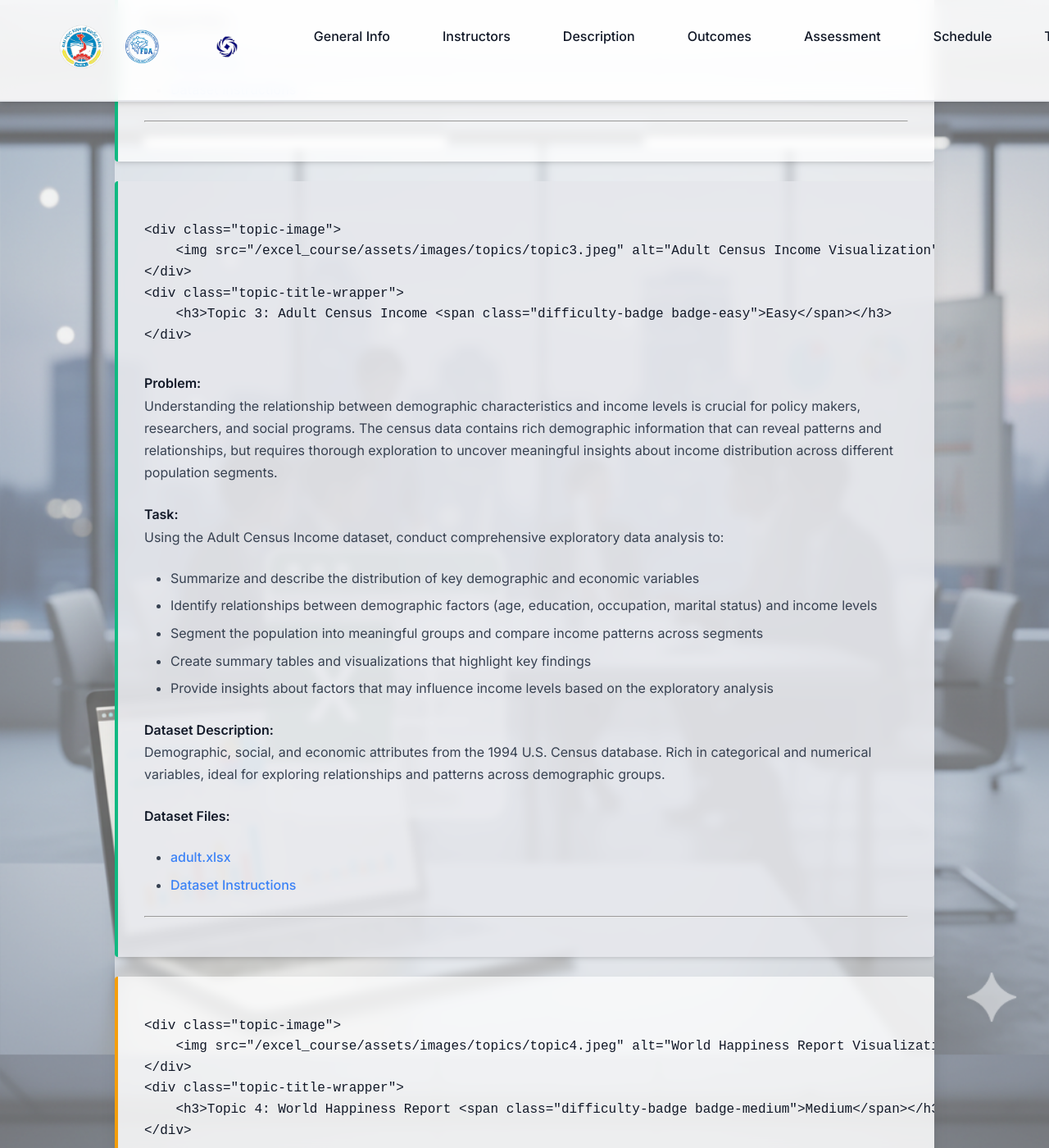
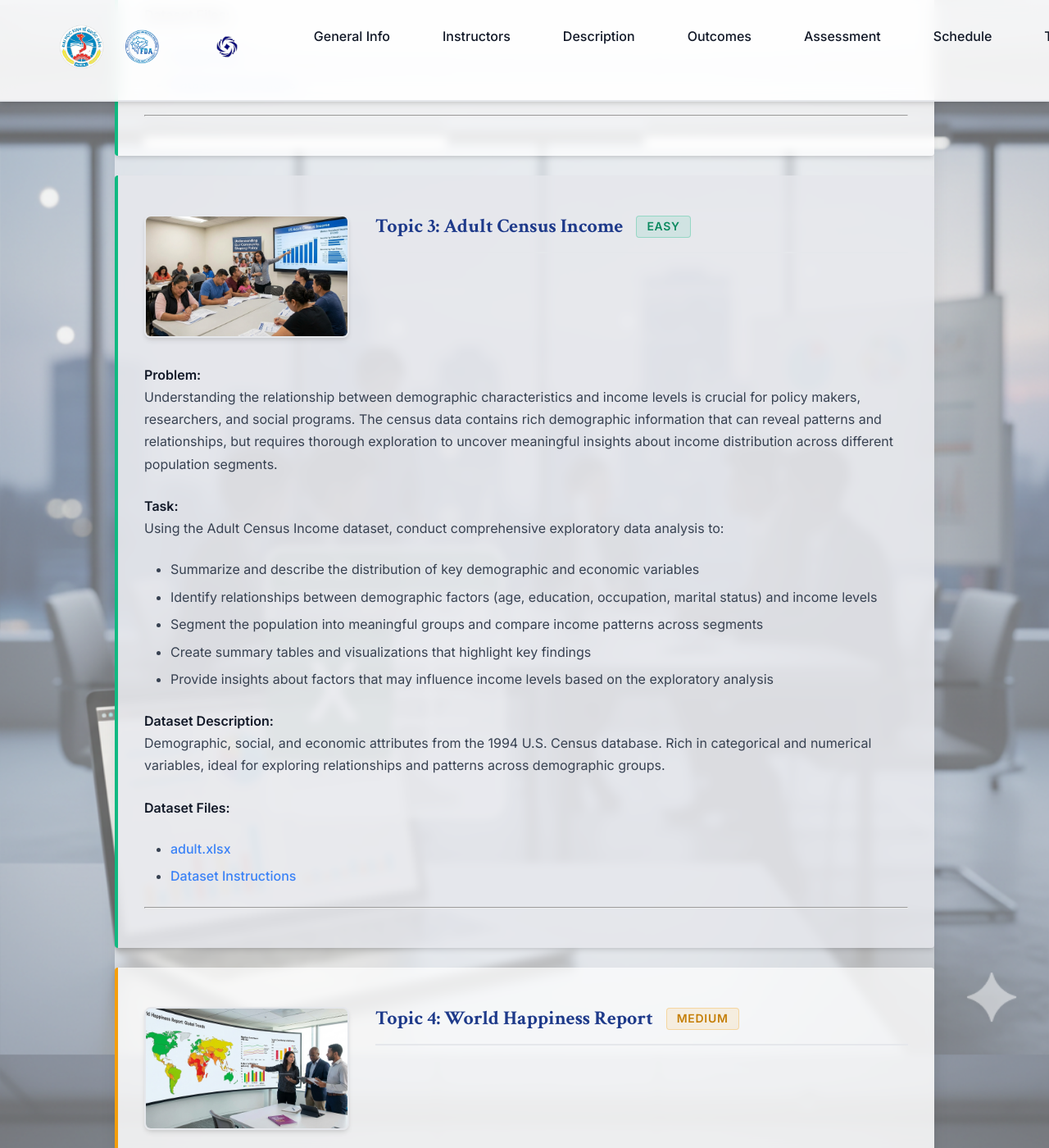
Before and after one commit to nghianguyen7171/excel_course, a Jekyll site: the page built from topics.md, in a window 1280 px wide and 1400 px high, scrolled down 2554 px. Shown: the whole window at 82% size. Built offline with Jekyll 4.4.1, drawn with Linux system fonts in a browser that asks for light colours; some of the changed text lies outside the part shown.

Commit message:
Fix HTML rendering issue by wrapping topic headers in nomarkdown tags

```diff
--- a/topics.md
+++ b/topics.md
@@ -18,6 +18,7 @@ Each topic includes a curated dataset with detailed instructions. Groups report
 
 <section id="topic-1" class="topic-card difficulty-easy">
 
+{::nomarkdown}
 <div class="topic-header">
     <div class="topic-image">
         <img src="{{ site.baseurl }}/assets/images/topics/topic1.jpeg" alt="Superstore Sales Visualization" />
@@ -26,6 +27,7 @@ Each topic includes a curated dataset with detailed instructions. Groups report
         <h3>Topic 1: Superstore Sales <span class="difficulty-badge badge-easy">Easy</span></h3>
     </div>
 </div>
+{:/nomarkdown}
 
 **Problem:**
 A retail company needs to analyze its sales performance to identify opportunities for growth, understand customer behavior, and optimize product strategies. The company has collected comprehensive sales data but lacks insights to make data-driven business decisions.
@@ -51,6 +53,7 @@ Sales data for a fictional retail company, including product information, orders
 
 <section id="topic-2" class="topic-card difficulty-easy">
 
+{::nomarkdown}
 <div class="topic-header">
     <div class="topic-image">
         <img src="{{ site.baseurl }}/assets/images/topics/topic2.jpeg" alt="Titanic Dataset Visualization" />
@@ -59,6 +62,7 @@ Sales data for a fictional retail company, including product information, orders
         <h3>Topic 2: Titanic <span class="difficulty-badge badge-easy">Easy</span></h3>
     </div>
 </div>
+{:/nomarkdown}
 
 **Problem:**
 Historical passenger data from the Titanic contains inconsistencies, missing values, and data quality issues that prevent accurate analysis. The data needs to be cleaned, standardized, and validated before any meaningful insights can be extracted about passenger demographics, survival patterns, and factors affecting survival rates.
@@ -85,6 +89,7 @@ Passenger information from the Titanic, including demographics, ticket class, an
 
 <section id="topic-3" class="topic-card difficulty-easy">
 
+{::nomarkdown}
 <div class="topic-header">
     <div class="topic-image">
         <img src="{{ site.baseurl }}/assets/images/topics/topic3.jpeg" alt="Adult Census Income Visualization" />
@@ -93,6 +98,7 @@ Passenger information from the Titanic, including demographics, ticket class, an
         <h3>Topic 3: Adult Census Income <span class="difficulty-badge badge-easy">Easy</span></h3>
     </div>
 </div>
+{:/nomarkdown}
 
 **Problem:**
 Understanding the relationship between demographic characteristics and income levels is crucial for policy makers, researchers, and social programs. The census data contains rich demographic information that can reveal patterns and relationships, but requires thorough exploration to uncover meaningful insights about income distribution across different population segments.
@@ -118,6 +124,7 @@ Demographic, social, and economic attributes from the 1994 U.S. Census database.
 
 <section id="topic-4" class="topic-card difficulty-medium">
 
+{::nomarkdown}
 <div class="topic-header">
     <div class="topic-image">
         <img src="{{ site.baseurl }}/assets/images/topics/topic4.jpeg" alt="World Happiness Report Visualization" />
@@ -126,6 +133,7 @@ Demographic, social, and economic attributes from the 1994 U.S. Census database.
         <h3>Topic 4: World Happiness Report <span class="difficulty-badge badge-medium">Medium</span></h3>
     </div>
 </div>
+{:/nomarkdown}
 
 **Problem:**
 The World Happiness Report tracks happiness levels across countries over multiple years, but the data needs to be analyzed and visualized to understand trends, regional patterns, and factors contributing to national well-being. Stakeholders need clear, comparative visualizations to identify which countries have improved or declined in happiness and what factors drive these changes.
@@ -156,6 +164,7 @@ Happiness levels and related factors (economic, social, health) for over 150 cou
 
 <section id="topic-5" class="topic-card difficulty-medium">
 
+{::nomarkdown}
 <div class="topic-header">
     <div class="topic-image">
         <img src="{{ site.baseurl }}/assets/images/topics/topic5.jpeg" alt="Bank Marketing Visualization" />
@@ -164,6 +173,7 @@ Happiness levels and related factors (economic, social, health) for over 150 cou
         <h3>Topic 5: Bank Marketing <span class="difficulty-badge badge-medium">Medium</span></h3>
     </div>
 </div>
+{:/nomarkdown}
 
 **Problem:**
 A bank needs to optimize its marketing campaigns by understanding which customer segments are most likely to subscribe to term deposits. The bank has collected data from previous marketing campaigns but needs analysis to identify patterns, segment customers effectively, and improve future campaign targeting and effectiveness.
@@ -190,6 +200,7 @@ Marketing campaign data from a Portuguese banking institution, including custome
 
 <section id="topic-6" class="topic-card difficulty-hard">
 
+{::nomarkdown}
 <div class="topic-header">
     <div class="topic-image">
         <img src="{{ site.baseurl }}/assets/images/topics/topic6.jpeg" alt="Boston Housing Visualization" />
@@ -198,6 +209,7 @@ Marketing campaign data from a Portuguese banking institution, including custome
         <h3>Topic 6: Boston Housing <span class="difficulty-badge badge-hard">Hard</span></h3>
     </div>
 </div>
+{:/nomarkdown}
 
 **Problem:**
 Understanding the factors that influence housing prices is essential for homebuyers, real estate professionals, and policy makers. The Boston Housing dataset contains information about various neighborhood characteristics, but requires statistical analysis to determine which factors significantly affect housing prices and to what extent.
@@ -224,6 +236,7 @@ Housing data from Boston, Massachusetts, including prices and various neighborho
 
 <section id="topic-7" class="topic-card difficulty-hard">
 
+{::nomarkdown}
 <div class="topic-header">
     <div class="topic-image">
         <img src="{{ site.baseurl }}/assets/images/topics/topic7.jpeg" alt="Stock Price Visualization" />
@@ -232,6 +245,7 @@ Housing data from Boston, Massachusetts, including prices and various neighborho
         <h3>Topic 7: Stock Price <span class="difficulty-badge badge-hard">Hard</span></h3>
     </div>
 </div>
+{:/nomarkdown}
 
 **Problem:**
 Investors and financial analysts need to understand stock price trends, volatility patterns, and relationships between different technology stocks to make informed investment decisions. The stock price data for major technology companies contains temporal patterns that require time series analysis to identify trends, compare performance, and understand market dynamics.
```
